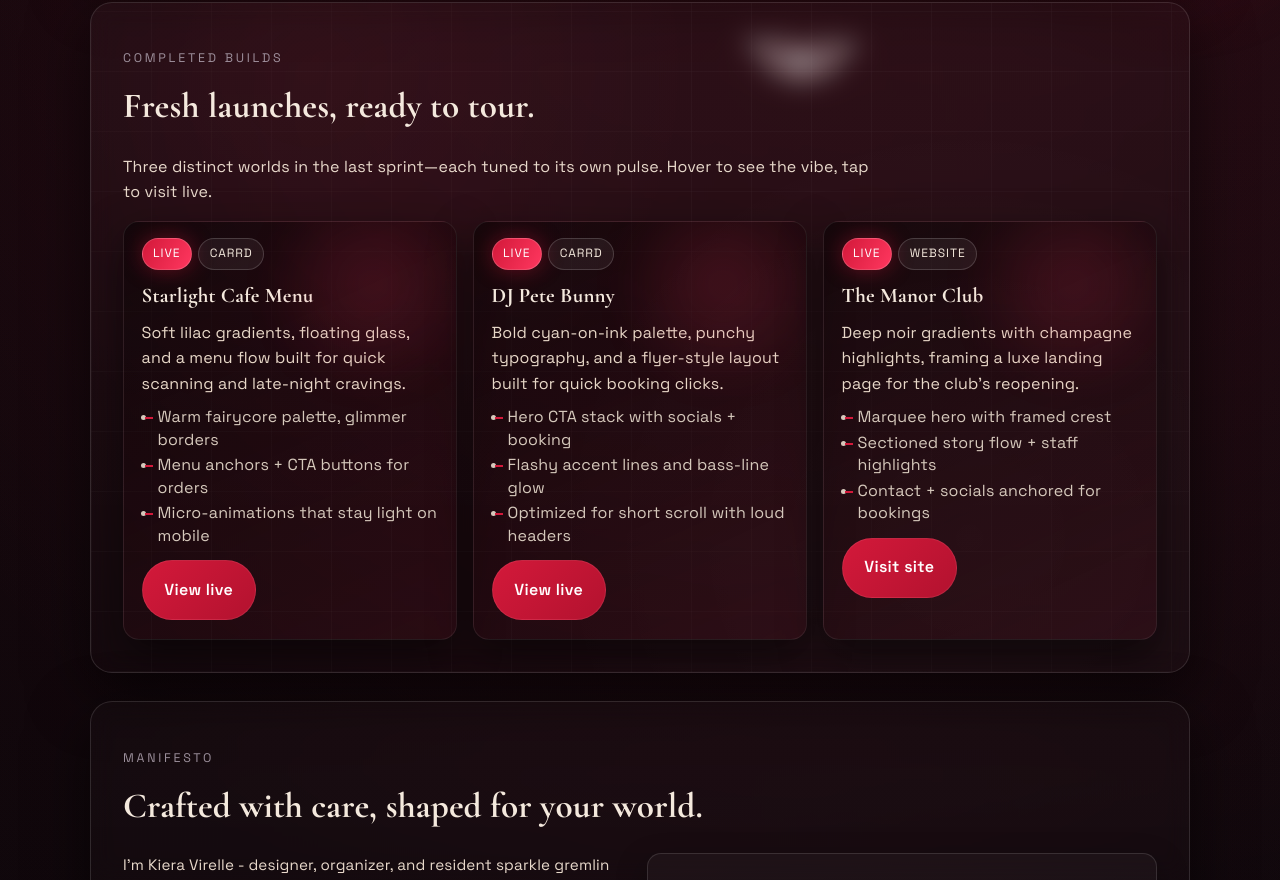
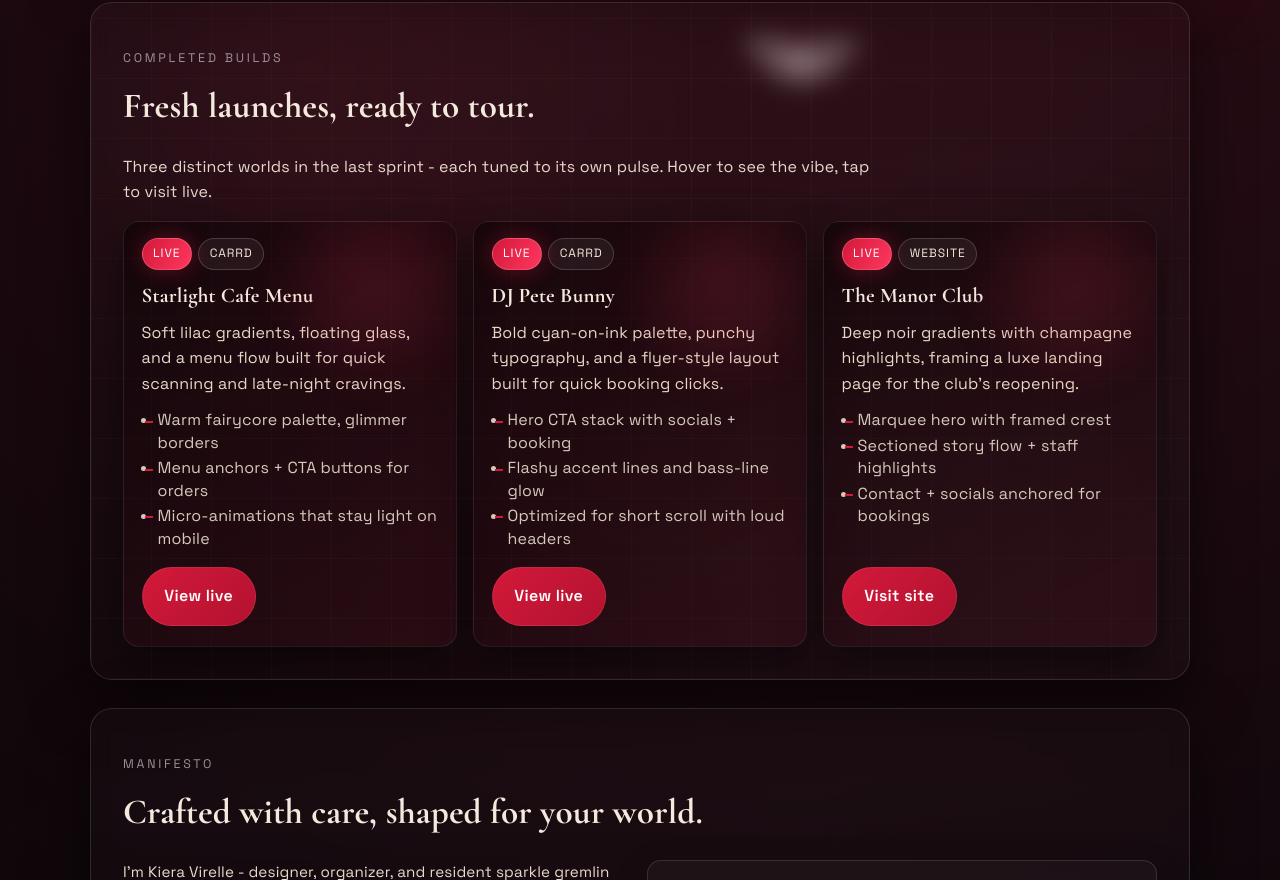
Before and after one commit to KieraVirelle/KieraVirelle, a plain HTML site: page index.html in a window 1280 px wide. Shown: the part 696-1576 px from the top of the page. Drawn offline with nearby package versions, Linux system fonts and the light colour scheme; a web font is replaced by a local one.

Commit message:
WebsiteUpdate

```diff
--- a/index.html
+++ b/index.html
@@ -75,7 +75,7 @@
         <h2>Fresh launches, ready to tour.</h2>
       </div>
       <p class="body showcase__lede">
-        Three distinct worlds in the last sprint—each tuned to its own pulse. Hover to see the vibe, tap to visit live.
+        Three distinct worlds in the last sprint - each tuned to its own pulse. Hover to see the vibe, tap to visit live.
       </p>
       <div class="showcase__grid">
         <article class="showcase-card">
@@ -117,7 +117,7 @@
             <span class="pill">Website</span>
           </div>
           <h3>The Manor Club</h3>
-          <p class="body">Deep noir gradients with champagne highlights, framing a luxe landing page for the club’s reopening.</p>
+          <p class="body">Deep noir gradients with champagne highlights, framing a luxe landing page for the club's reopening.</p>
           <ul class="showcase-card__meta">
             <li>Marquee hero with framed crest</li>
             <li>Sectioned story flow + staff highlights</li>
--- a/styles.css
+++ b/styles.css
@@ -402,6 +402,8 @@ main {
   box-shadow: 0 16px 40px rgba(0, 0, 0, 0.55);
   overflow: hidden;
   transition: transform 180ms ease, box-shadow 180ms ease, border-color 180ms ease;
+  display: flex;
+  flex-direction: column;
 }
 
 .showcase-card:hover {
@@ -480,6 +482,11 @@ main {
   width: 8px;
   height: 2px;
   background: var(--rose);
+}
+
+.showcase-card .button {
+  align-self: flex-start;
+  margin-top: auto;
 }
 
 .panel--glass {
```
